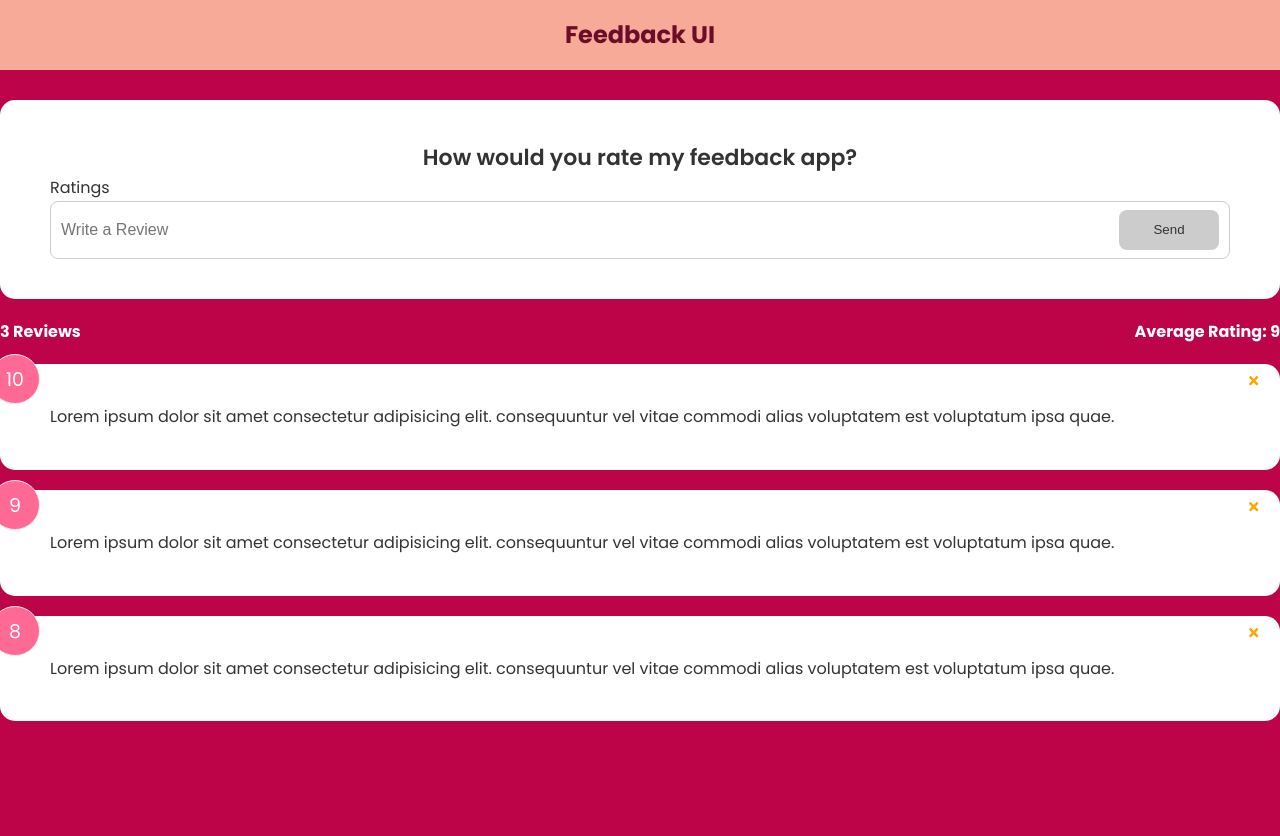
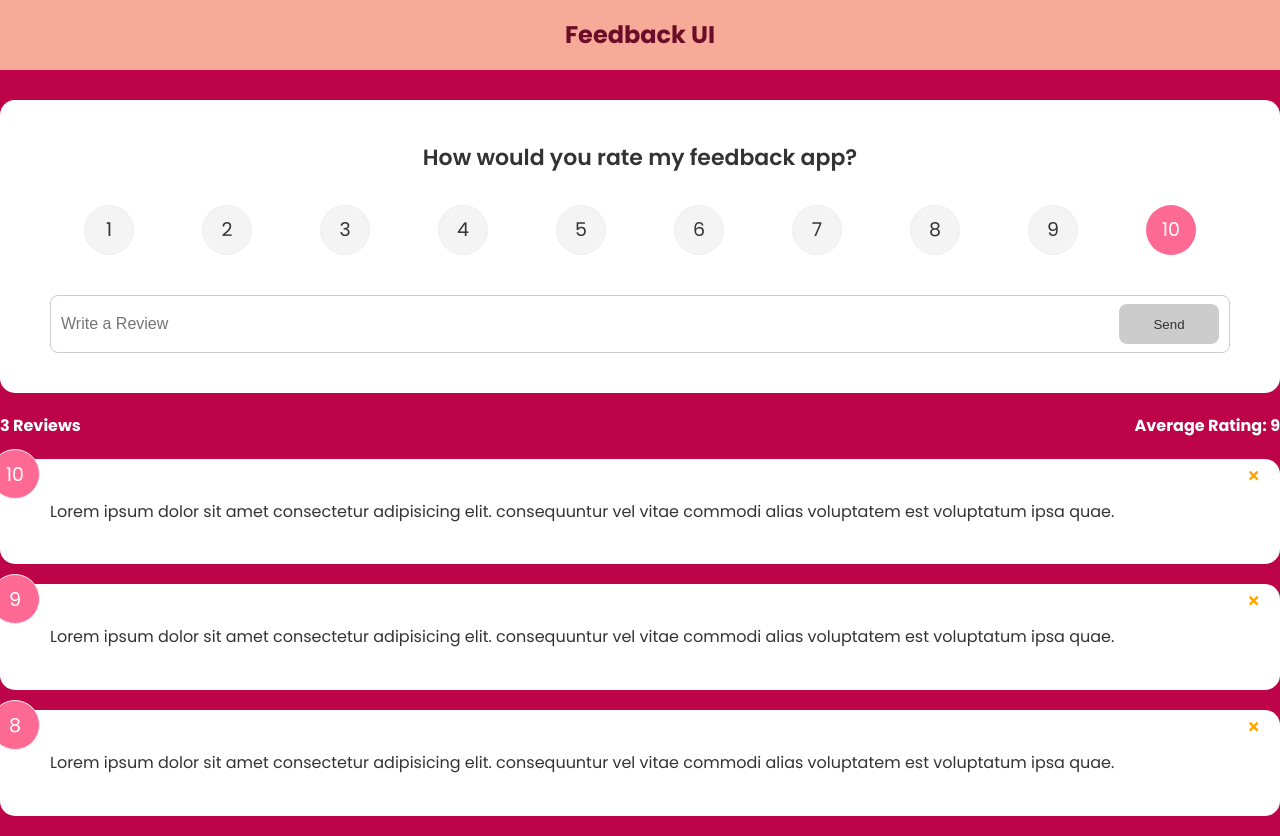
Before and after one commit to Ecce0/give_me_feedback, a React (Create React App) app: page / in a window 1280 px wide. Before the commit the page ends 800 px from the top, so only its background shows below. Built offline with nearby package versions, Linux system fonts and the light colour scheme.

Commit message:
animation added, ratings added, need to implement routing

```diff
--- a/package.json
+++ b/package.json
@@ -6,11 +6,14 @@
     "@testing-library/jest-dom": "^5.16.4",
     "@testing-library/react": "^13.2.0",
     "@testing-library/user-event": "^13.5.0",
+    "framer-motion": "^4.1.17",
     "react": "^18.1.0",
     "react-dom": "^18.1.0",
     "react-icons": "^4.3.1",
+    "react-router-dom": "^6.3.0",
     "react-scripts": "5.0.1",
     "styled-components": "^5.3.5",
+    "uuid": "^8.3.2",
     "web-vitals": "^2.1.4"
   },
   "scripts": {
--- a/src/App.js
+++ b/src/App.js
@@ -5,6 +5,7 @@ import { useState } from 'react'
 import FeedbackData from './components/data/FeedbackData'
 import FeedbackStats from './components/FeedbackStats'
 import FeedbackForm from './components/FeedbackForm'
+import { v4 as uuidv4 } from 'uuid'
 
 const App = () => {
 
@@ -19,10 +20,15 @@ const App = () => {
     }
   }
 
+  const addFeedback = (newFeedback) => {
+    newFeedback.id = uuidv4()
+    setFeedback([newFeedback, ...feedback])
+  }
+
   return (
     <>
      <Header />
-     <FeedbackForm />
+     <FeedbackForm handleAdd={addFeedback} />
      <FeedbackStats feedback={feedback} />
      <List
       feedback={feedback}
--- a/src/components/FeedbackForm.js
+++ b/src/components/FeedbackForm.js
@@ -3,7 +3,7 @@ import Card from './shared/Card'
 import Button from './shared/Button'
 import Ratings from './Ratings'
 
-const FeedbackForm = () => {
+const FeedbackForm = ({ handleAdd }) => {
   const [ text, setText] = useState('')
   const [ btnDisabled, setBtnDisabled ] = useState(true)
   const [ msg, setMsg] = useState('')
@@ -24,13 +24,28 @@ const FeedbackForm = () => {
     setText(e.target.value)
   }
 
+
+  const handleSubmit = (e) => {
+    e.preventDefault()
+    if(text.trim().length > 10) {
+      const newFeedback = {
+        text,
+        rating
+      }
+
+      handleAdd(newFeedback)
+      setText('')
+    }
+  }
+
+
   return(
     <Card>
-      <form>
+      <form onSubmit={handleSubmit}>
         <h2>
           How would you rate my feedback app?
         </h2>
-        <Ratings />
+        <Ratings select={(rating) => setRating(rating)} />
         <div className="input-group">
           <input
            type="text"
--- a/src/components/List.js
+++ b/src/components/List.js
@@ -1,22 +1,31 @@
-import React from "react"
+import React from 'react'
 import SingleFeedback from './SingleFeedback'
-import PropTypes from "prop-types";
-
+import PropTypes from 'prop-types'
+import { motion, AnimatePresence } from 'framer-motion'
 
 const List = ({ feedback, handleDelete }) => {
-  if(feedback.length === 0 || !feedback) {
+	if (feedback.length === 0 || !feedback) {
 		return <h3>Be the first to add feedback for Erica!</h3>
 	}
 
 	return (
-    <div className="feedback-list">
+		<div className='feedback-list'>
+			<AnimatePresence>
 				{feedback.map((statement) => (
+					<motion.div
+						key={statement.id}
+						initial={{ opacity: 0 }}
+						animate={{ opacity: 1 }}
+						exit={{ opacity: 0 }}
+					>
 						<SingleFeedback
 							key={statement.id}
 							statement={statement}
 							handleDelete={handleDelete}
 						/>
+					</motion.div>
 				))}
+			</AnimatePresence>
 		</div>
 	)
 }
@@ -24,11 +33,11 @@ const List = ({ feedback, handleDelete }) => {
 List.propTypes = {
 	feedback: PropTypes.arrayOf(
 		PropTypes.shape({
-      id: PropTypes.number.isRequired,
+			id: PropTypes.string.isRequired,
 			text: PropTypes.string.isRequired,
-      rating: PropTypes.number.isRequired
+			rating: PropTypes.number.isRequired,
 		})
-  )
+	),
 }
 
 export default List
--- a/src/components/Ratings.js
+++ b/src/components/Ratings.js
@@ -1,11 +1,127 @@
 import React, {useState} from "react"
 
 
-const Ratings = () => {
+const Ratings = ({ select }) => {
   const [ selected, setSelected ]  = useState(10)
 
+  const handleChange = (e) => {
+    setSelected(+e.currentTarget.value)
+    select(+e.currentTarget.value)
+  }
+
   return(
-    <>Ratings</>
+    <ul className="rating">
+      <li>
+        <input
+         type="radio"
+         name="rating"
+         id="num1"
+         value='1'
+         onChange={handleChange}
+         checked={selected === 1}
+        />
+        <label htmlFor="num1">1</label>
+      </li>
+      <li>
+        <input
+         type="radio"
+         name="rating"
+         id="num2"
+         value='2'
+         onChange={handleChange}
+         checked={selected === 2}
+        />
+        <label htmlFor="num2">2</label>
+      </li>
+      <li>
+        <input
+         type="radio"
+         name="rating"
+         id="num3"
+         value='3'
+         onChange={handleChange}
+         checked={selected === 3}
+        />
+        <label htmlFor="num3">3</label>
+      </li>
+      <li>
+        <input
+         type="radio"
+         name="rating"
+         id="num4"
+         value='4'
+         onChange={handleChange}
+         checked={selected === 4}
+        />
+        <label htmlFor="num4">4</label>
+      </li>
+      <li>
+        <input
+         type="radio"
+         name="rating"
+         id="num5"
+         value='5'
+         onChange={handleChange}
+         checked={selected === 5}
+        />
+        <label htmlFor="num5">5</label>
+      </li>
+      <li>
+        <input
+         type="radio"
+         name="rating"
+         id="num6"
+         value='6'
+         onChange={handleChange}
+         checked={selected === 6}
+        />
+        <label htmlFor="num6">6</label>
+      </li>
+      <li>
+        <input
+         type="radio"
+         name="rating"
+         id="num7"
+         value='7'
+         onChange={handleChange}
+         checked={selected === 7}
+        />
+        <label htmlFor="num7">7</label>
+      </li>
+      <li>
+        <input
+         type="radio"
+         name="rating"
+         id="num8"
+         value='8'
+         onChange={handleChange}
+         checked={selected === 8}
+        />
+        <label htmlFor="num8">8</label>
+      </li>
+      <li>
+        <input
+         type="radio"
+         name="rating"
+         id="num9"
+         value='9'
+         onChange={handleChange}
+         checked={selected === 9}
+        />
+        <label htmlFor="num9">9</label>
+      </li>
+      <li>
+        <input
+         type="radio"
+         name="rating"
+         id="num10"
+         value='10'
+         onChange={handleChange}
+         checked={selected === 10}
+        />
+        <label htmlFor="num10">10</label>
+      </li>
+    </ul>
   )
 }
 
```
Also changed, not shown: 1 other file (tests, documents, lock files or other folders). Lines whose indentation alone changed are shown as unchanged.
